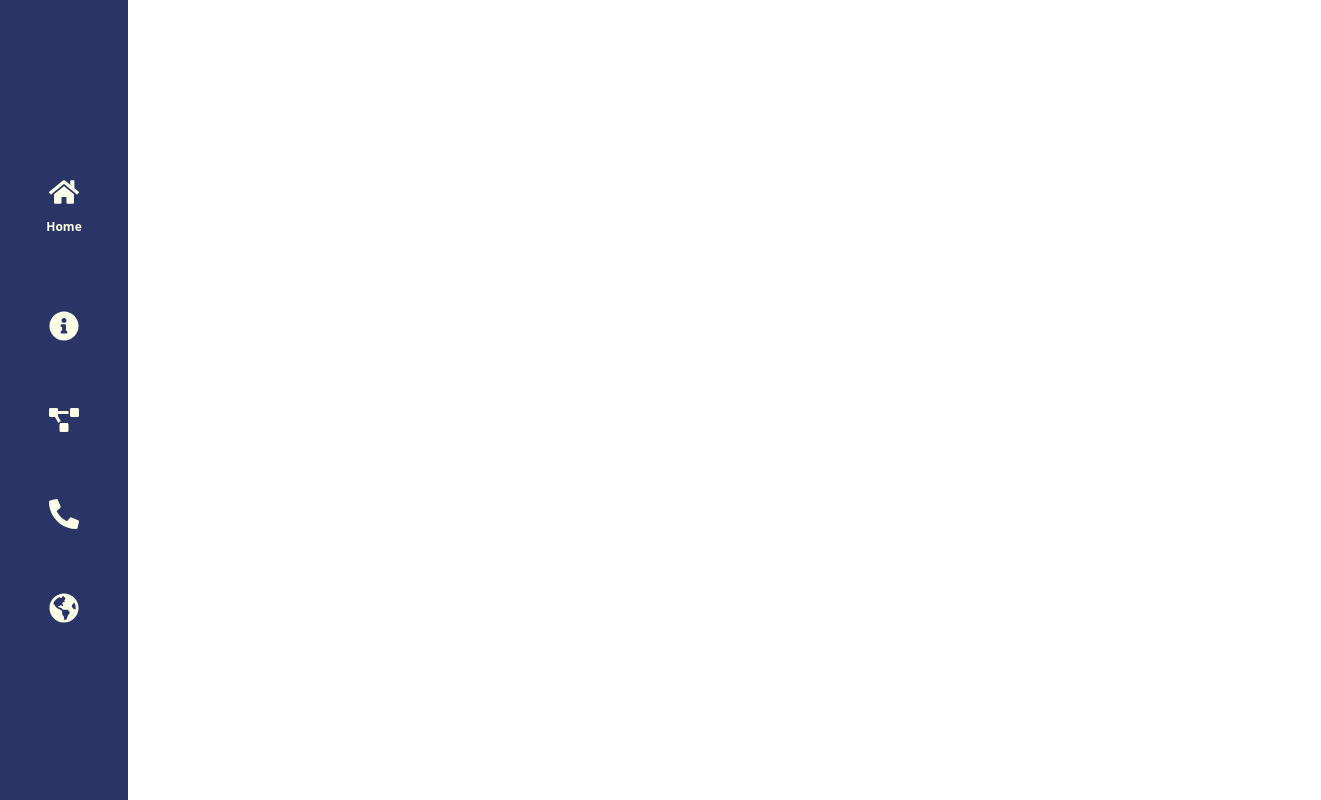
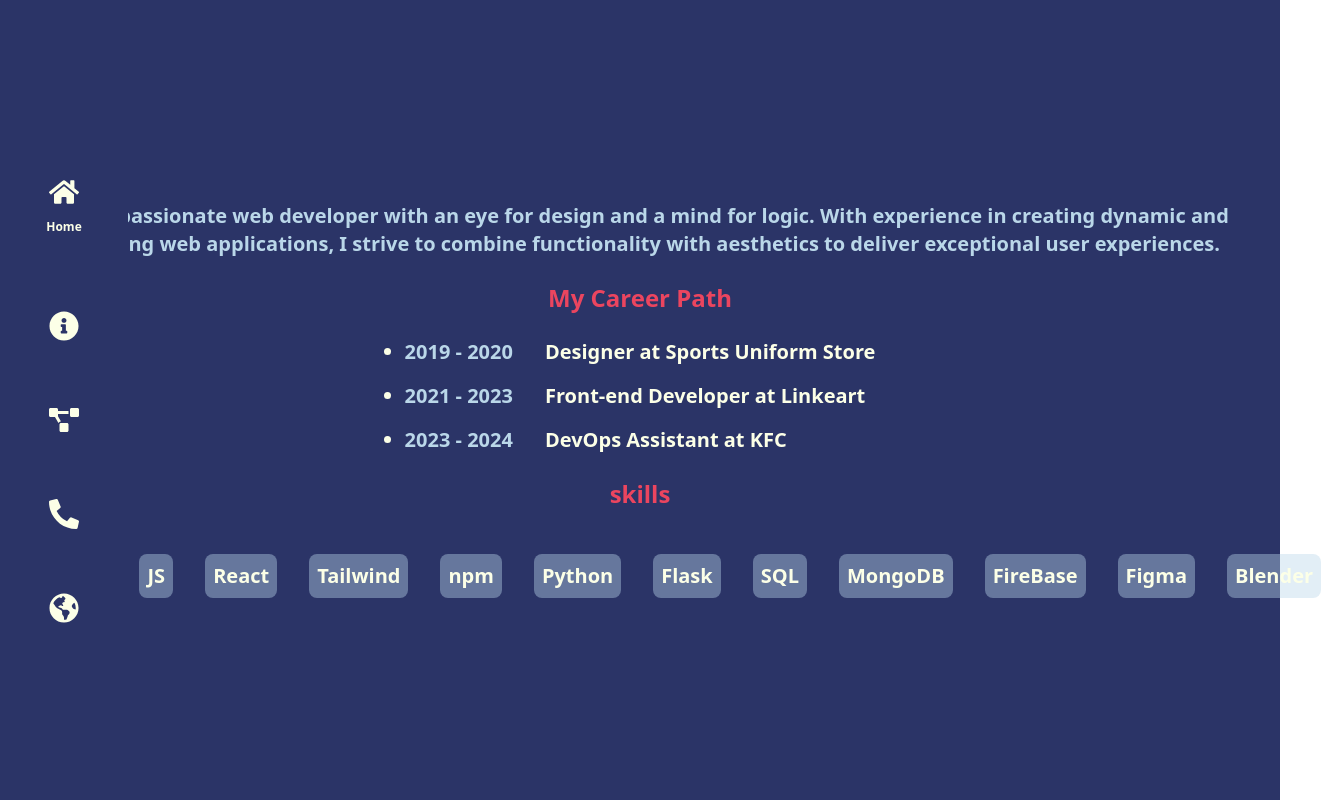
Before and after one commit to Jiwemoyo/MyPortafolio, a React (Vite) app: page /about in a window 1280 px wide. Shown: the whole page, 1321 px wide, since content can reach past the window. Built offline with nearby package versions, Linux system fonts and the light colour scheme.

Commit message:
home corregido y abour comenzado

```diff
--- a/locales/en/translation.json
+++ b/locales/en/translation.json
@@ -2,6 +2,19 @@
   "greetings": "Hi, I'm Alessandro",
   "profetion": "Web Developer & Designer",
   "presentation": "Welcome to my digital universe, where creativity and technology merge to create unique experiences.",
-  "button-Contact":"Contact me",
-  "button-Projects":"Projects"
+  "skills-home": {
+    "wD": "Web Designer",
+    "3D": "3D Design and Modeling",
+    "DS": "Software Developer"
+  },
+  "button-Contact": "Contact me",
+  "button-Projects": "Projects",
+  "about-presentation": "I am a passionate web developer with an eye for design and a mind for logic. With experience in creating dynamic and engaging web applications, I strive to combine functionality with aesthetics to deliver exceptional user experiences.",
+  "carer-path": "My Career Path",
+  "dates-about": {
+    "date1": "Designer at Sports Uniform Store",
+    "date2": "Front-end Developer at Linkeart",
+    "date3": "DevOps Assistant at KFC"
+  },
+  "skills": "skills"
 }
--- a/locales/es/translation.json
+++ b/locales/es/translation.json
@@ -2,6 +2,19 @@
   "greetings": "Hola, Soy Alessandro",
   "profetion": "Desarrollador Web & Disenador",
   "presentation": "Bienvenido a mi universo digital donde la tecnologia y creatividad se juntan",
-    "button-Contact":"Cantactame",
-  "button-Projects":"Proyectos"
+  "skills-home": {
+    "wD": "Maquetador Web",
+    "3D": "Diseno y modelado 3D",
+    "DS": "Desarrollador de Software"
+  },
+  "button-Contact": "Cantactame",
+  "button-Projects": "Proyectos",
+  "about-presentation": "Soy un apasionado desarrollador web con un ojo para el diseño y una mente para la lógica. Con experiencia en crear aplicaciones web dinámicas y atractivas, me esfuerzo por combinar funcionalidad con estética para ofrecer experiencias de usuario excepcionales.",
+  "carer-path":"Mi trayectoria",
+  "dates-about":{
+    "date1":"Diseñador en Tienda de Uniformes Deportivos",
+    "date2":"Desarrollador Front-end en Linkeart",
+    "date3":"Asistente DevOps en KFC"
+  },
+  "skills":"Habilidades"
 }
--- a/src/components/About.jsx
+++ b/src/components/About.jsx
@@ -1,7 +1,46 @@
-import React from 'react'
-
+import React from "react";
+import { useTranslation } from "react-i18next";
 export const About = () => {
+  const { t } = useTranslation();
   return (
-    <div>About</div>
-  )
-}
+    <div className="bg-custom-blue flex flex-col gap-6 justify-center items-center h-screen px-8 text-center text-custom-celeste text-xl font-semibold">
+      <p>{t("about-presentation")}</p>
+      <h3 className=" text-custom-red text-2xl">{t("carer-path")}</h3>
+      <ul className=" list-disc text-xl px-6 text-left text-custom-white space-y-4">
+        <li>
+          {" "}
+          <span className=" text-custom-celeste mr-8">2019 - 2020</span>
+          {t("dates-about.date1")}
+        </li>
+        <li>
+          {" "}
+          <span className=" text-custom-celeste mr-8">2021 - 2023</span>
+          {t("dates-about.date2")}
+        </li>
+        <li>
+          {" "}
+          <span className=" text-custom-celeste mr-8">2023 - 2024</span>
+          {t("dates-about.date3")}
+        </li>
+      </ul>
+      <h3 className=" text-custom-red text-2xl">{t("skills")}</h3>
+      <ul className="grid grid-cols-3 gap-8 text-custom-white mt-5 font-semibold sm:flex">
+        <li className="animate-bg-fade bg-blue-500 p-2 rounded-lg">Html</li>
+        <li className="animate-bg-fade bg-blue-500 p-2 rounded-lg">CSS</li>
+        <li className="animate-bg-fade bg-blue-500 p-2 rounded-lg">JS</li>
+        <li className="animate-bg-fade bg-blue-500 p-2 rounded-lg">React</li>
+        <li className="animate-bg-fade bg-blue-500 p-2 rounded-lg">Tailwind</li>
+        <li className="animate-bg-fade bg-blue-500 p-2 rounded-lg">npm</li>
+        <li className="animate-bg-fade bg-blue-500 p-2 rounded-lg">Python</li>
+        <li className="animate-bg-fade bg-blue-500 p-2 rounded-lg">Flask</li>
+        <li className="animate-bg-fade bg-blue-500 p-2 rounded-lg">SQL</li>
+        <li className="animate-bg-fade bg-blue-500 p-2 rounded-lg">MongoDB</li>
+        <li className="animate-bg-fade bg-blue-500 p-2 rounded-lg">FireBase</li>
+        <li className="animate-bg-fade bg-blue-500 p-2 rounded-lg">Figma</li>
+        <li className="col-start-2 animate-bg-fade bg-blue-500 p-2 rounded-lg">
+          Blender
+        </li>
+      </ul>
+    </div>
+  );
+};
--- a/src/components/Home.jsx
+++ b/src/components/Home.jsx
@@ -1,63 +1,38 @@
 import { useTranslation } from "react-i18next";
 
 export const Home = () => {
-
-  const {t}=useTranslation()
+  const { t } = useTranslation();
 
   return (
     <div className="bg-custom-blue flex justify-center items-center h-screen">
       <div className="flex flex-col items-center justify-center h-screen gap-5 px-8 text-center sm:items-start sm:gap-11">
         <h1 className=" text-custom-celeste font-bold text-3xl sm:text-9xl">
-          {t('greetings')}
+          {t("greetings")}
         </h1>
         <h2 className=" text-custom-red font-bold text-2xl sm:text-5xl">
-          {t('profetion')}
+          {t("profetion")}
         </h2>
         <p className=" font-bold text-custom-white sm:text-2xl">
           {t("presentation")}
         </p>
-        <li className="grid grid-cols-3 gap-8 text-custom-white mt-5 font-semibold sm:flex">
-          <ul className=" animate-bg-fade bg-blue-500 p-2 rounded-lg ">Html</ul>
-          <ul className=" animate-bg-fade bg-blue-500 p-2 rounded-lg ">CSS</ul>
-          <ul className=" animate-bg-fade bg-blue-500 p-2 rounded-lg ">JS</ul>
-          <ul className=" animate-bg-fade bg-blue-500 p-2 rounded-lg ">
-            React
-          </ul>
-          <ul className=" animate-bg-fade bg-blue-500 p-2 rounded-lg ">
-            Tailwind
-          </ul>
-          <ul className=" animate-bg-fade bg-blue-500 p-2 rounded-lg ">npm</ul>
-          <ul className=" animate-bg-fade bg-blue-500 p-2 rounded-lg ">
-            Python
-          </ul>
-          <ul className=" animate-bg-fade bg-blue-500 p-2 rounded-lg ">
-            Flask
-          </ul>
-          <ul className=" animate-bg-fade bg-blue-500 p-2 rounded-lg ">SQL</ul>
-          <ul className=" animate-bg-fade bg-blue-500 p-2 rounded-lg ">
-            MongoDB
-          </ul>
-          <ul className=" animate-bg-fade bg-blue-500 p-2 rounded-lg ">
-            FireBase
-          </ul>
-          <ul className=" animate-bg-fade bg-blue-500 p-2 rounded-lg ">
-            Figma
-          </ul>
-          <ul className=" col-start-2 animate-bg-fade bg-blue-500 p-2 rounded-lg">
+        <ul className="grid grid-cols-3 gap-8 text-custom-white mt-5 font-semibold sm:flex">
+          <li className="animate-bg-fade bg-blue-500 p-2 rounded-lg">{t('skills-home.DS')}</li>
+          <li className="animate-bg-fade bg-blue-500 p-2 rounded-lg">{t('skills-home.wD')}</li>
+          <li className="animate-bg-fade bg-blue-500 p-2 rounded-lg">{t('skills-home.3D')}</li>
+          {/* <li className="col-start-2 animate-bg-fade bg-blue-500 p-2 rounded-lg">
             Blender
-          </ul>
-        </li>
+          </li> */}
+        </ul>
+
         <div className=" w-full flex justify-between gap-5 mt-5 sm:w-auto sm:gap-11">
-        <button className=" font-bold text-custom-white bg-custom-red px-8 py-4 rounded-lg">
-          {t('button-Contact')}
-        </button>
-        <button className=" font-bold text-custom-white bg-custom-red px-8 py-4 rounded-lg">
-          {t('button-Projects')}
-        </button>
+          <button className=" font-bold text-custom-white bg-custom-red px-8 py-4 rounded-lg">
+            {t("button-Contact")}
+          </button>
+          <button className=" font-bold text-custom-white bg-custom-red px-8 py-4 rounded-lg">
+            {t("button-Projects")}
+          </button>
+        </div>
       </div>
-      </div>
-
-
     </div>
   );
 };
```
